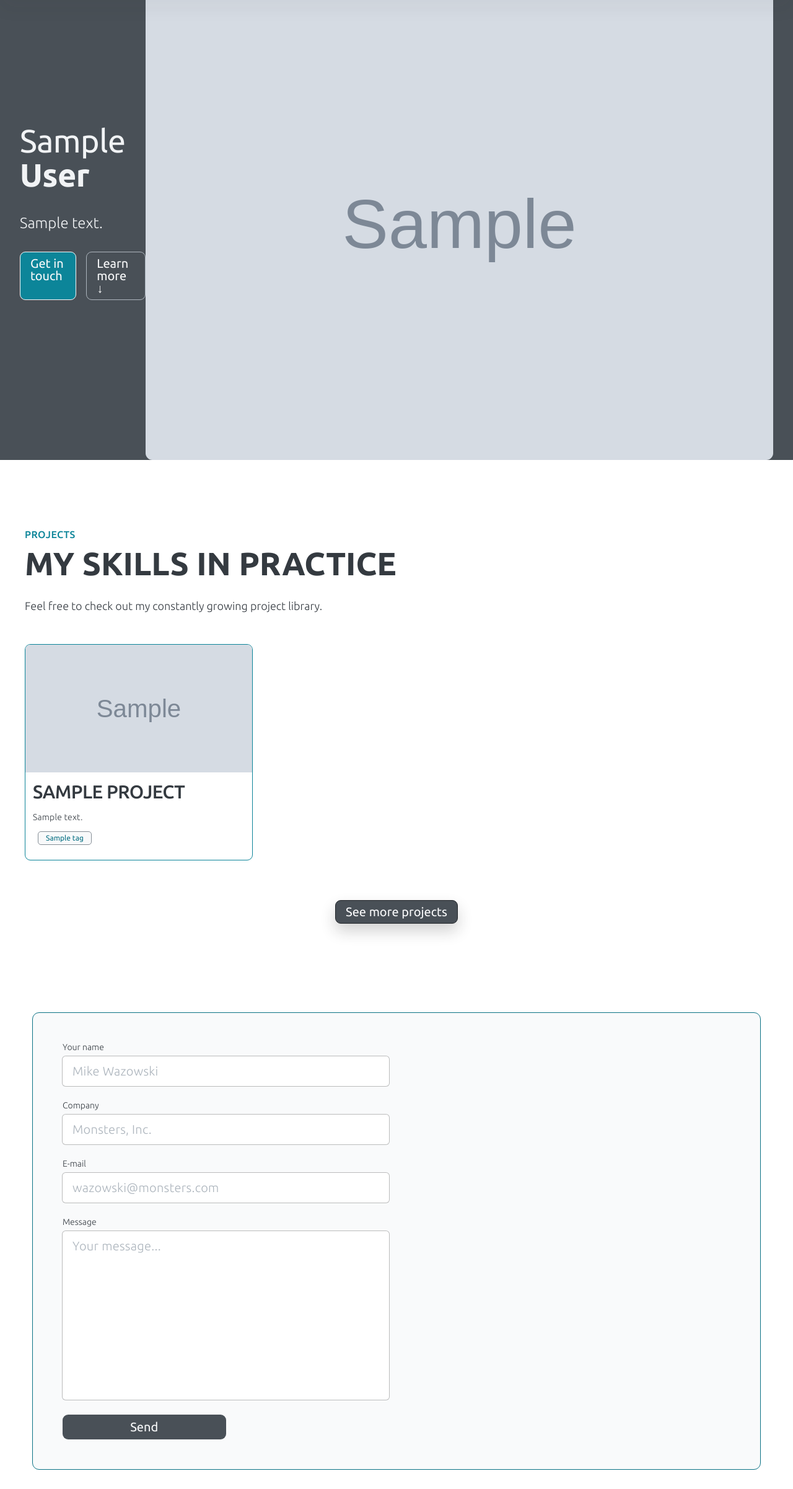
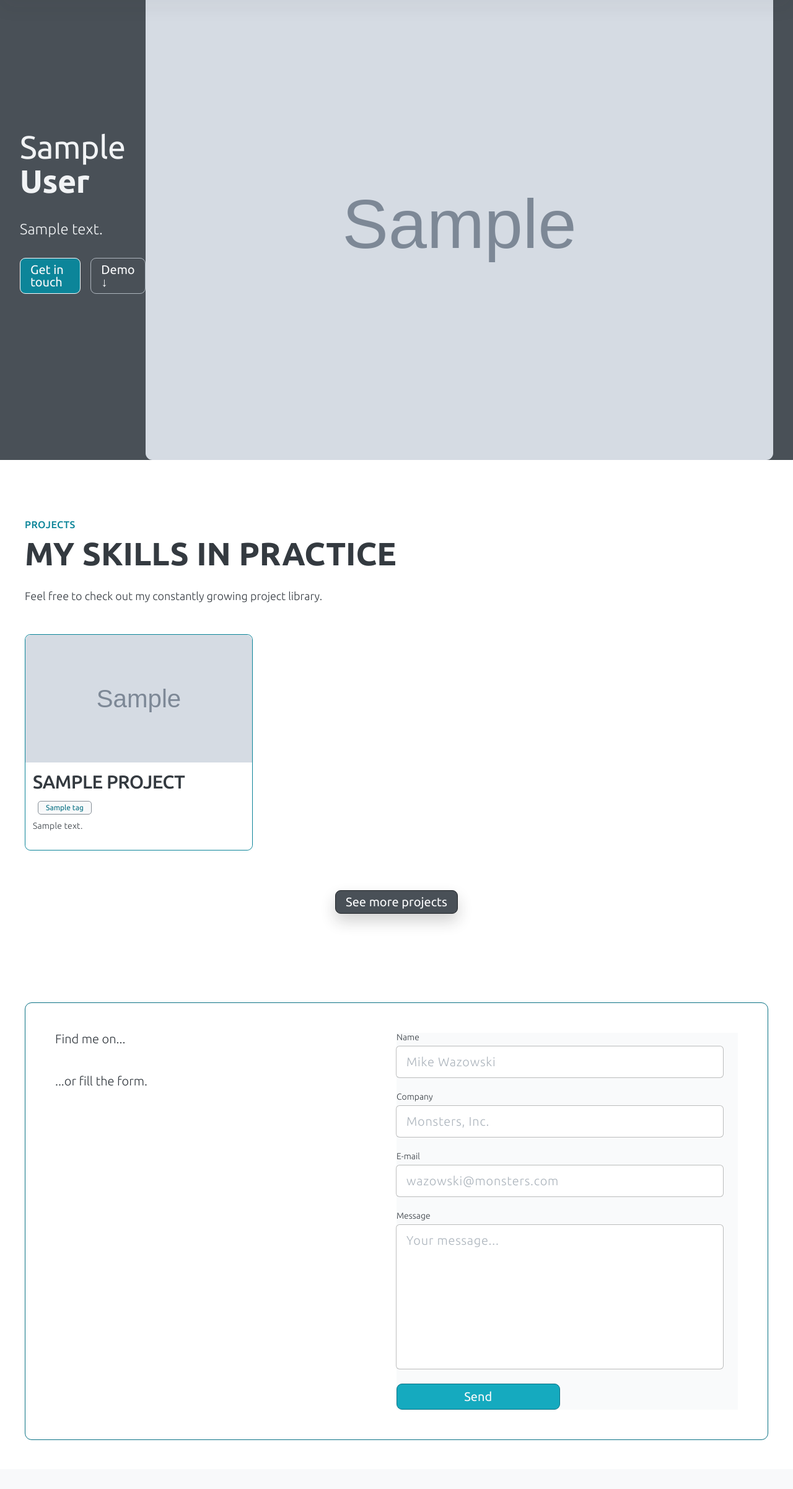
Before and after one commit to kmilewczyk96/kmilew, a Django app: page / in a window 1280 px wide. Shown: the part 58-2460 px from the top of the page at 62% size. After the commit the page ends 2381 px from the top, so only its background shows below. Run offline with Django 4.2, Linux system fonts and the light colour scheme; tables that the repository leaves empty hold one stand-in row (values such as "Sample post"); grey boxes marked "Sample" are stand-in pictures; some libraries are stand-ins or nearby versions.

Commit message:
Commit before sliding tagbar.

```diff
--- a/app/account/admin.py
+++ b/app/account/admin.py
@@ -1,6 +1,7 @@
 from django.contrib import admin
 
-from account.models import Account
+from account.models import Account, Message
 
 
 admin.site.register(Account)
+admin.site.register(Message)
--- a/app/core/views.py
+++ b/app/core/views.py
@@ -1,13 +1,15 @@
-from django.shortcuts import render
+from django.shortcuts import redirect, render
 from django.views.generic import View
 from random import shuffle
 
+from account.forms import ContactForm
 from account.models import Account
 from projects.models import Project
 
 
 class MainView(View):
     template_name = 'index.html'
+    form = ContactForm()
     my_account = Account.objects.first()
 
     def get(self, request, *args, **kwargs):
@@ -17,5 +19,14 @@ class MainView(View):
             shuffle(project_showcase)
             project_showcase = project_showcase[:3]
 
-        context = {'my_account': self.my_account, 'showcase': project_showcase}
+        context = {'my_account': self.my_account, 'showcase': project_showcase, 'form': self.form}
         return render(request, template_name=self.template_name, context=context)
+
+    def post(self, request, *args, **kwargs):
+        self.form = ContactForm(request.POST)
+        if self.form.is_valid():
+            message = self.form.save(commit=False)
+            message.recipient = self.my_account
+            message.save()
+
+            return redirect('home')
--- a/app/static/styles/elements.css
+++ b/app/static/styles/elements.css
@@ -1,8 +1,11 @@
 /*This stylesheet contains imports of repeatable elements.*/
 
 @import url("./elements/_button.css");
-@import url("elements/_container_flex.css");
-@import url("elements/_container_grid.css");
-@import url("elements/_paginator.css");
+@import url("./elements/_contact-form.css");
+@import url("./elements/_container-flex.css");
+@import url("./elements/_container-grid.css");
+@import url("./elements/_icon-and-logo.css");
+@import url("./elements/_paginator.css");
 @import url("./elements/_project-card.css");
+@import url("./elements/_scrollbar.css");
 @import url("./elements/_tag-filter.css");
--- /dev/null
+++ b/app/static/styles/elements/_contact-form.css
@@ -0,0 +1,76 @@
+.section-contact {
+  height: 100vh;
+  max-width: 120rem;
+  display: flex;
+  align-items: center;
+  justify-content: center;
+  color: #343a40;
+  padding: 9.6rem 0;
+  margin: 0 auto;
+}
+
+.contact-form {
+  display: grid;
+  grid-template-columns: 1fr 1fr;
+  gap: 2.4rem;
+  background-color: rgba(248, 249, 250, 0.80);
+
+}
+
+.contact-form-content-col {
+  display: flex;
+  flex-direction: column;
+  gap: 2.4rem;
+  font-size: 2rem;
+}
+
+.contact-form-field {
+  display: flex;
+  flex-direction: column;
+  gap: 0.8rem;
+}
+
+.contact-form-field label {
+  font-size: 1.4rem;
+}
+
+.contact-form-field input::placeholder,
+.contact-form-field textarea::placeholder {
+  color: #adb5bd;
+}
+
+
+.contact-form-field input,
+.contact-form-field textarea {
+  resize: none;
+  font-family: inherit;
+  font-size: inherit;
+  font-weight: 300;
+  letter-spacing: 0.075rem;
+  line-height: 1.3;
+  border: none;
+  border-radius: 5px;
+  box-shadow: 0 0 0 0.1rem rgba(0, 0, 0, 25%);
+  padding: 1.2rem 1.6rem;
+}
+
+.btn--submit {
+  max-width: 50%;
+  text-decoration: none;
+  display: inline-block;
+  font-family: inherit;
+  font-size: inherit;
+  font-weight: 400;
+  color: #f8f9fa;
+  background-color: #15aabf;
+  border: 1px solid #0b7285;
+  border-radius: 9px;
+  transition: 0.3s;
+  cursor: pointer;
+
+  padding: 0.8rem 1.6rem;
+}
+
+.btn--submit:hover {
+  background-color: #0b7285;
+}
--- a/app/static/styles/elements/_container_flex.css
+++ b/app/static/styles/elements/_container-flex.css
@@ -1,3 +1,4 @@
+/* GENERAL PURPOSE FLEX CONTAINERS: */
 .container-flex-col-130 {
   max-width: 130rem;
   display: flex;
@@ -22,3 +23,9 @@
   flex-direction: column;
   gap: 1.6rem;
 }
+
+/* CONTACT FORM RELATED FLEX CONTAINERS */
+.social-media-link {
+  display: flex;
+  gap: 1.6rem;
+}
--- /dev/null
+++ b/app/static/styles/elements/_container-grid.css
@@ -0,0 +1,31 @@
+/* GENERAL PURPOSE GRID CONTAINERS: */
+.container-grid-3col {
+  display: grid;
+  grid-template-columns: 1fr 1fr 1fr;
+}
+
+.container-grid-2col {
+  display: grid;
+  grid-template-columns: 1fr 1fr;
+}
+
+/* PROJECT RELATED GRID CONTAINER VARIATIONS: */
+.project-showcase-grid {
+  align-items: flex-start;
+  column-gap: 4.8rem;
+  margin-bottom: 6.4rem;
+}
+
+.project-list-grid {
+  align-items: start;
+  column-gap: 4.8rem;
+  row-gap: 2.4rem;
+  margin-bottom: 3.2rem;
+}
+
+/* CONTACT FORM RELATED GRID CONTAINER VARIATIONS */
+.contact-form-grid {
+  border: 1px solid #0b7285;
+  border-radius: 11px;
+  padding: 4.8rem;
+}
--- a/app/static/styles/elements/_container_grid.css
+++ /dev/null
@@ -1,15 +0,0 @@
-.container-3col {
-  display: grid;
-  grid-template-columns: 1fr 1fr 1fr;
-  column-gap: 4.8rem;
-  row-gap: 2.4rem;
-  margin-bottom: 6.4rem;
-}
-
-.container-2col {
-  display: grid;
-  grid-template-columns: 1fr 1fr;
-  column-gap: 4.8rem;
-  row-gap: 2.4rem;
-  margin-bottom: 6.4rem;
-}
--- /dev/null
+++ b/app/static/styles/elements/_icon-and-logo.css
@@ -0,0 +1,4 @@
+.ph-linkedin-logo {
+  font-size: 3.2rem;
+  color: #0b7285;
+}
--- a/app/static/styles/elements/_project-card.css
+++ b/app/static/styles/elements/_project-card.css
@@ -1,11 +1,59 @@
+.project-info-and-links-container {
+  position: relative;
+  border: 1px solid #0c8599;
+  border-radius: 9px;
+}
+
 .project-card {
+  position: relative;
   overflow: hidden;
   display: grid;
   grid-template-columns: 1fr;
   grid-template-rows: auto 1fr auto;
   background-color: #fff;
-  border: 1px solid #0c8599;
   border-radius: 9px;
+  user-select: none;
+}
+
+.project-info-and-links-container:hover > .project-card {
+  cursor: default;
+  box-shadow: 0 1.2rem 16px rgba(12, 133, 153, 0.2);
+  opacity: 60%;
+  filter: saturate(25%) brightness(75%) contrast(75%) blur(2px);
+}
+
+.project-card-links-container {
+  position: absolute;
+  top: 50%;
+  left: 50%;
+  transform: translate(-50%, -50%);
+  display: flex;
+  flex-direction: column;
+  gap: 1.6rem;
+  z-index: -1;
+}
+
+.project-info-and-links-container:hover > .project-card-links-container {
+  z-index: 2;
+}
+
+.project-card-links:link,
+.project-card-links:visited {
+  cursor: pointer;
+  text-decoration: none;
+  text-align: center;
+  font-size: 2rem;
+  background-color: #15aabf;
+  border: 1px solid #0b7285;
+  border-radius: 9px;
+  color: #f8f9fa;
+  transition: 0.3s;
+  padding: 0.8rem 2.4rem;
+}
+
+.project-card-links:link:hover,
+.project-card-links:visited:hover {
+  background-color: #0b7285;
 }
 
 .container-img {
@@ -23,6 +71,7 @@
   width: 100%;
   height: 100%;
   margin: 0 auto;
+  -webkit-user-drag: none;
 }
 
 
--- /dev/null
+++ b/app/static/styles/elements/_scrollbar.css
@@ -0,0 +1,12 @@
+::-webkit-scrollbar {
+  width: 1rem;
+}
+
+::-webkit-scrollbar-track {
+  background: #ced4da;
+}
+
+::-webkit-scrollbar-thumb {
+  background: #495057;
+  border-radius: 5px;
+}
--- a/app/static/styles/main.css
+++ b/app/static/styles/main.css
@@ -40,7 +40,7 @@ body {
   background-image: linear-gradient(rgba(52, 58, 64, 0.95), rgba(52, 58, 64, 0.95));
   box-shadow: 0 1.2rem 3.2rem rgba(32, 32, 32, 5%);
   padding: 0 4.8rem;
-  z-index: 2;
+  z-index: 5;
 }
 
 .link-list {
@@ -143,7 +143,7 @@ body {
 /*=========================== MENU SECTION ==============*/
 /*=======================================================*/
 .section-menu {
-  padding: 11.2rem 0;
+  padding: 9.6rem 0;
   color: #343a40;
 }
 
@@ -176,87 +176,3 @@ body {
   display: flex;
   justify-content: center;
 }
-
-
-/*=======================================================*/
-/*=========================== FORM SECTION ==============*/
-/*=======================================================*/
-.section-contact {
-  height: 100vh;
-  max-width: 120rem;
-  display: flex;
-  align-items: center;
-  justify-content: center;
-  color: #343a40;
-  padding: 9.6rem 0;
-  margin: 0 auto;
-}
-
-.contact-form {
-  display: grid;
-  grid-template-columns: 1fr 1fr;
-  gap: 2.4rem;
-  background-color: rgba(248, 249, 250, 0.80);
-  border: 1px solid #0b7285;
-  border-radius: 11px;
-  padding: 4.8rem;
-}
-
-.contact-form-content-col {
-  display: flex;
-  flex-direction: column;
-  gap: 2.4rem;
-  font-size: 2rem;
-}
-
-.contact-form-field {
-  display: flex;
-  flex-direction: column;
-  gap: 0.8rem;
-}
-
-.contact-form-field label {
-  font-size: 1.4rem;
-}
-
-.contact-form-field input::placeholder,
-.contact-form-field textarea::placeholder {
-  color: #adb5bd;
-}
-
-
-.contact-form-field input,
-.contact-form-field textarea {
-  resize: none;
-  font-family: inherit;
-  font-size: inherit;
-  font-weight: 300;
-  letter-spacing: 0.03rem;
-  line-height: 1.6;
-  border: none;
-  border-radius: 5px;
-  box-shadow: 0 0 0 0.1rem rgba(0, 0, 0, 25%);
-  padding: 0.8rem 1.6rem;
-}
-
-.btn--submit {
-  max-width: 50%;
-  text-decoration: none;
-  display: inline-block;
-  font-family: inherit;
-  font-size: inherit;
-  font-weight: 400;
-  color: #f8f9fa;
-  background-color: #495057;
-  border: none;
-  border-radius: 9px;
-  transition: 0.3s;
-  cursor: pointer;
-
-  padding: 0.8rem 1.6rem;
-}
-
-
-/*=======================================================*/
-/*=========================== SEARCH-FORM SECTION =======*/
-/*=======================================================*/
--- a/app/templates/index.html
+++ b/app/templates/index.html
@@ -36,11 +36,10 @@
 					</p>
 					<div class="hero-links">
 						<a class="btn btn--cta" href="#contact">Get in touch</a>
-						<a class="btn btn--jump" href="#projects">Learn more &darr;</a>
+						<a class="btn btn--jump" href="#projects">Demo &darr;</a>
 					</div>
 				</div>
 				<div class="hero-whitespace">
-					<!--					<img src="img/cv_linkedin.jpg" alt="cv picture">-->
 					<img src="{{ my_account.home_img.url }}" alt="cv picture">
 				</div>
 
@@ -53,22 +52,38 @@
 				<p class="menu-description">
 					Feel free to check out my constantly growing project library.
 				</p>
-				<div class="container-3col">
+				<div class="container-grid-3col project-showcase-grid">
 					{% for project in showcase %}
+						<div class="project-info-and-links-container">
 							<div class="project-card">
 								<div class="container-img">
 									<img class="project-img" src="{{ project.thumbnail.url }}" alt="project thumbnail">
 								</div>
 								<div class="project-info">
 									<h3 class="project-title">{{ project.name }}</h3>
-								<p class="project-description">
-									{{ project.description }}
-								</p>
 									<ul class="project-tag-bar">
 										{% for tag in project.tags.all %}
 											<li><span class="tag">{{ tag }}</span></li>
 										{% endfor %}
 									</ul>
+									<p class="project-description">
+										{{ project.description }}
+									</p>
+								</div>
+							</div>
+							<div class="project-card-links-container">
+								{% if project.source_code %}
+									<a class="project-card-links" href="{{ project.source_code }}"
+										 target="_blank"
+										 rel="noreferrer noopener">Source Code
+									</a>
+								{% endif %}
+								{% if project.demo %}
+									<a class="project-card-links" href="{{ project.demo }}"
+										 target="_blank"
+										 rel="noreferrer noopener">Demo
+									</a>
+								{% endif %}
 							</div>
 						</div>
 					{% endfor %}
@@ -79,33 +94,41 @@
 			</div>
 		</section>
 		<section class="section-contact" id="contact">
-			<div class="container-flex-col">
-				<form class="contact-form">
+			<div class="container-grid-2col contact-form-grid">
+				<div class="contact-form-content-col">
+					<p>Find me on...</p>
+					<div class="social-media-links">
+						{% if my_account.link_linkedin %}
+							<i class="ph-linkedin-logo"></i>
+						{% endif %}
+						{% if my_account.link_twitter %}
+						{% endif %}
+					</div>
+					<p>...or fill the form.</p>
+				</div>
+				<form class="contact-form" method="POST">
+					{% csrf_token %}
 					<div class="contact-form-content-col">
 						<div class="contact-form-field">
-							<label for="contact-form-name">Your name</label>
-							<input id="contact-form-name" type="text" placeholder="Mike Wazowski">
+							<label for="contact-form-name">Name</label>
+							{{ form.sender_name }}
 						</div>
-
 						<div class="contact-form-field">
 							<label for="contact-form-company">Company</label>
-							<input id="contact-form-company" type="text" placeholder="Monsters, Inc.">
+							{{ form.company }}
 						</div>
-
 						<div class="contact-form-field">
 							<label for="contact-form-email">E-mail</label>
-							<input id="contact-form-email" type="email" placeholder="wazowski@monsters.com">
+							{{ form.sender_email }}
 						</div>
-
 						<div class="contact-form-field">
 							<label for="contact-form-message">Message</label>
-							<textarea id="contact-form-message" rows="8" cols="40" placeholder="Your message..."></textarea>
+							{{ form.message }}
 						</div>
-
-
 						<button class="btn btn--submit">Send</button>
 					</div>
 				</form>
+
 			</div>
 		</section>
 	</main>
```
Also changed, not shown: app/account/forms.py (added, +29 -0 lines), app/account/models.py (+19 -2 lines), app/projects/models.py (+25 -3 lines), app/projects/utils.py (added, +48 -0 lines), app/templates/project-list.html (+20 -5 lines). Lines whose indentation alone changed are shown as unchanged.
